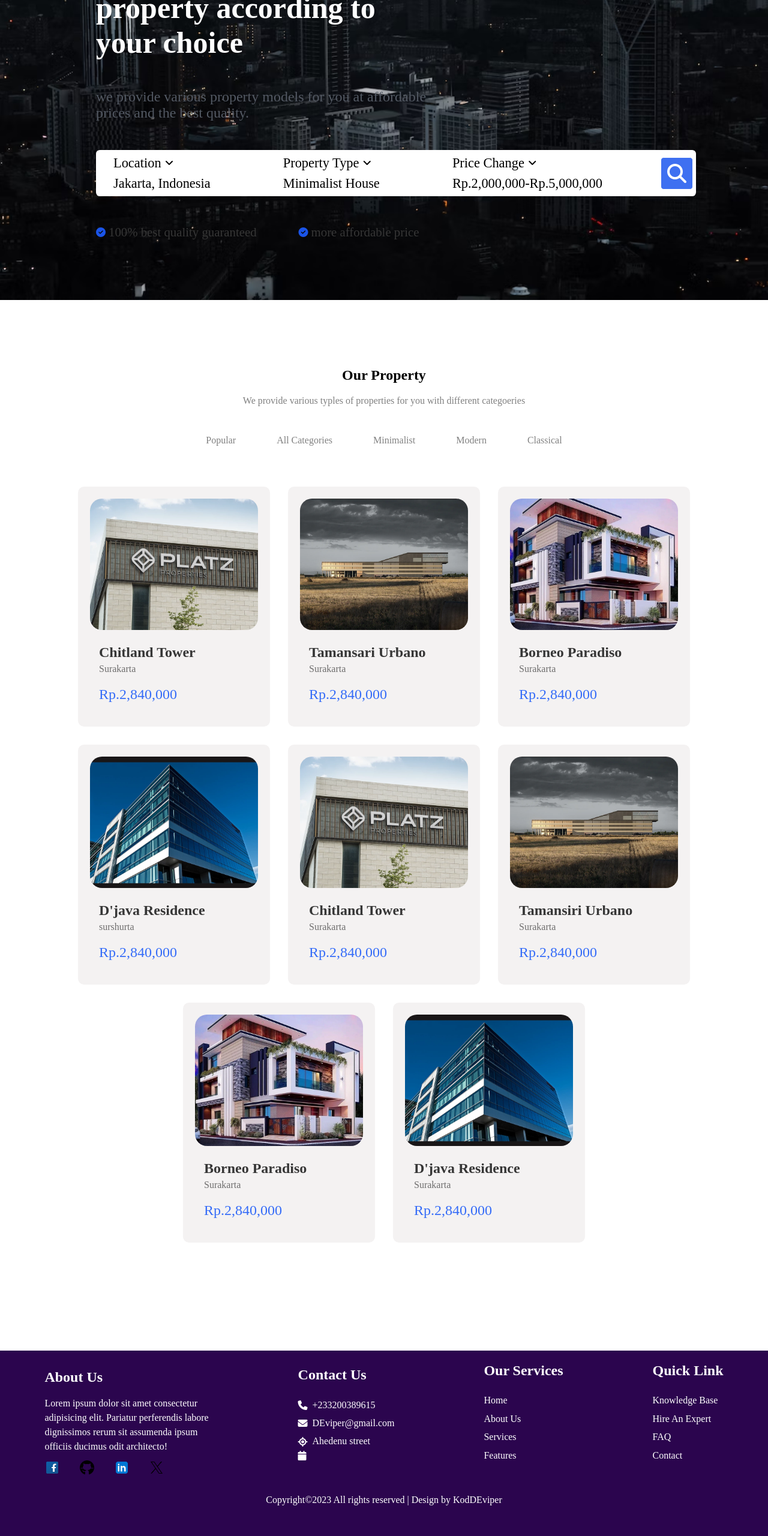
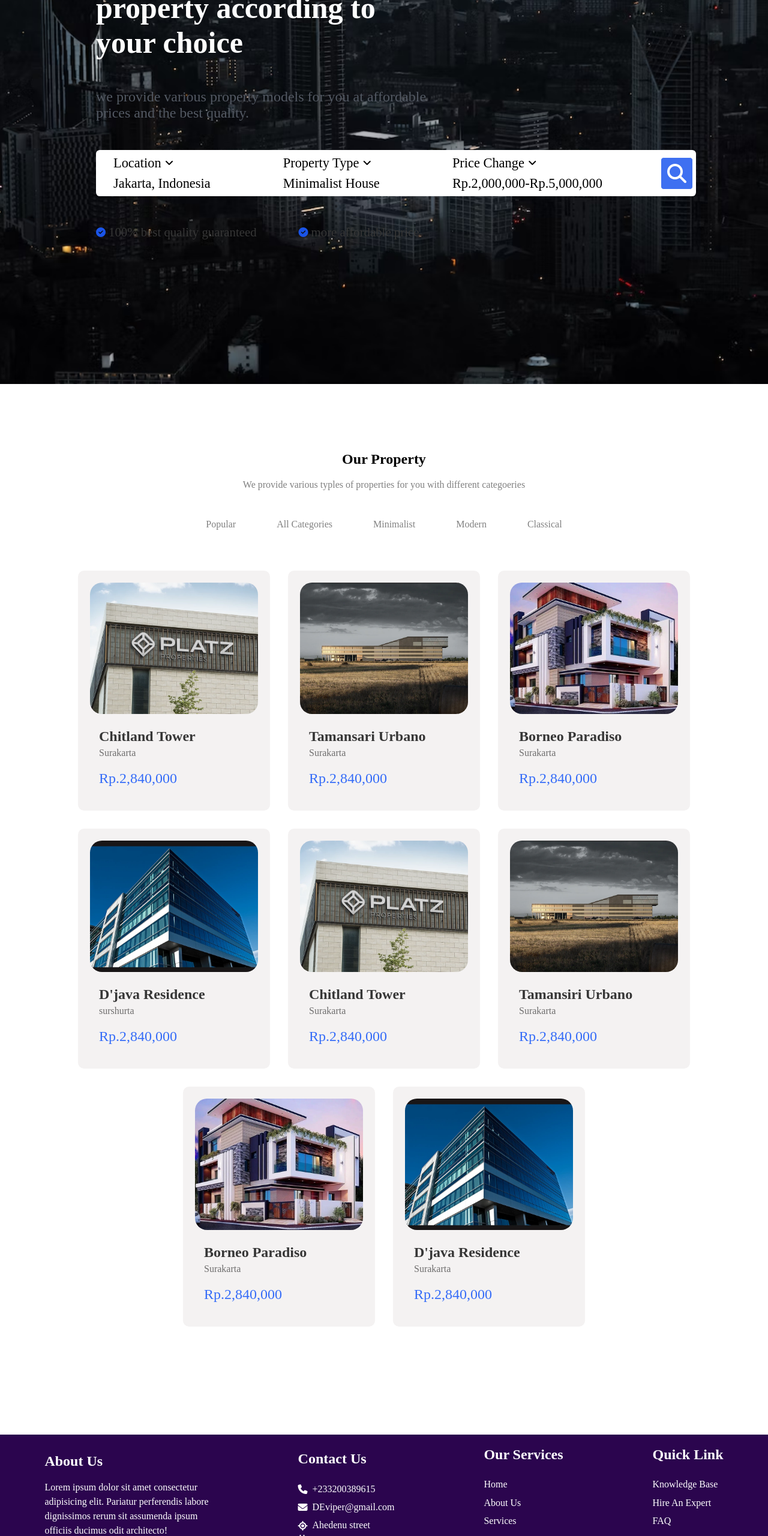
Before and after one commit to kod-python/bigproject2, a plain HTML site: page index.html in a window 1280 px wide. Shown: the part 240-2800 px from the top of the page at 60% size. Drawn offline with nearby package versions, Linux system fonts and the light colour scheme.

Commit message:
reload reload

```diff
--- a/css/style.css
+++ b/css/style.css
@@ -20,7 +20,7 @@
     background-position: center;
     background-size: cover;
     background-repeat: no-repeat;
-    height: 740px;
+    height: 880px;
     color: white;
     /* padding: 0 150px; */
 }
@@ -92,6 +92,7 @@ header .card{
     background-color: #FFFFFF;
     border-radius: 0.4rem;
     display: flex;
+    flex-wrap: wrap;
     align-items: center;
     justify-content: space-between;
     /* gap: 10rem; */
@@ -267,6 +268,7 @@ aside{
 
 footer #foot-main{
     display: flex;
+    flex-wrap: wrap;
     align-items: center;
     justify-content: space-around;
     background-color: rgb(43, 5, 78);
--- a/index.html
+++ b/index.html
@@ -284,7 +284,7 @@
 
 
             <!-- footer starts here -->
-            <footer class="container">
+            <footer>
 
                 <div id="foot-main">
                     <div class="abot-main">
```
